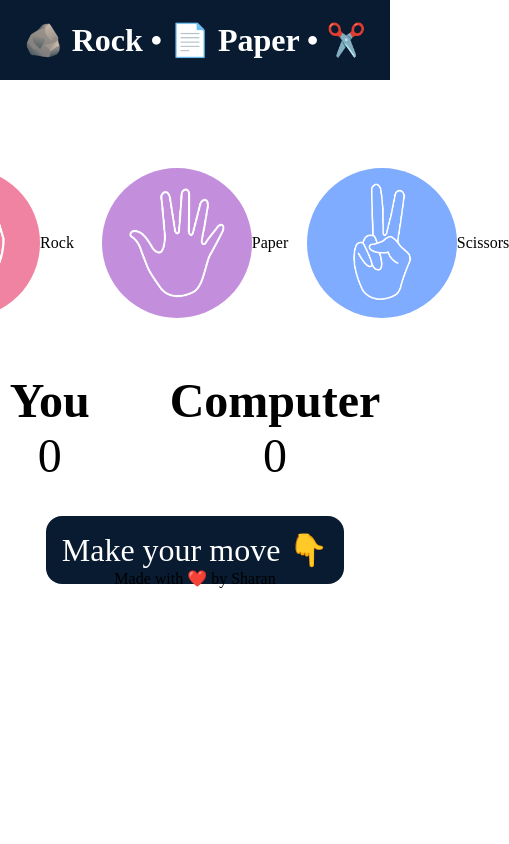
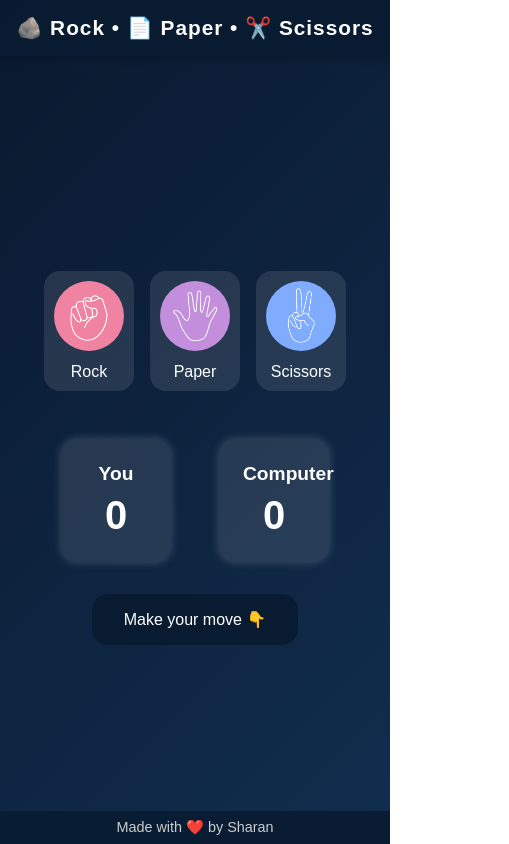
Before and after one commit to Sharanghrav-Javali/Rock-Paper-Scissors-Game.github.io, a plain HTML site: page index.html in a window 390 px wide. Shown: the whole page, 509 px wide, since content can reach past the window. Drawn offline with Linux system fonts and the light colour scheme.

Commit message:
Update style.css
Updated the file

```diff
--- a/style.css
+++ b/style.css
@@ -1,74 +1,170 @@
-*{
-    margin:0;
-    padding:0;
+/* Reset and base styles */
+* {
+  margin: 0;
+  padding: 0;
+  box-sizing: border-box;
   text-align: center;
-
+  font-family: "Poppins", sans-serif;
 }
 
-h1{
-    background-color: #081b31;
-    color:#fff;
-    height:5rem;
-    line-height: 5rem;
+body {
+  background: linear-gradient(135deg, #0a192f, #112d4e);
+  color: #fff;
+  min-height: 100vh;
+  display: flex;
+  flex-direction: column;
+  justify-content: space-between;
 }
 
-.choices{
+/* Header */
+header {
+  background-color: rgba(8, 27, 49, 0.9);
+  padding: 1rem 0;
+  box-shadow: 0 2px 10px rgba(0, 0, 0, 0.3);
+}
+
+h1 {
+  font-size: 2rem;
+  letter-spacing: 1px;
+}
+
+/* Choices Section */
+.choices {
   display: flex;
   justify-content: center;
   align-items: center;
-    gap:3rem;
-    margin-top: 5rem;
+  gap: 2rem;
+  margin-top: 3rem;
+  flex-wrap: wrap;
 }
 
-.choice{
-    height:165px;
-    width:165px;
-    border-radius:50% ;
+.choice {
+  background: rgba(255, 255, 255, 0.1);
+  border: 2px solid transparent;
+  border-radius: 1rem;
+  padding: 1rem;
+  width: 140px;
+  transition: 0.3s;
+  cursor: pointer;
+}
+
+.choice:hover {
+  border-color: #00c8ff;
+  background: rgba(255, 255, 255, 0.15);
+  transform: scale(1.05);
+}
+
+.choice img {
+  height: 100px;
+  width: 100px;
+  object-fit: cover;
+  border-radius: 50%;
+  margin-bottom: 0.5rem;
+}
+
+/* Scoreboard */
+.score-board {
   display: flex;
   justify-content: center;
   align-items: center;
+  gap: 3rem;
+  margin-top: 3rem;
+  flex-wrap: wrap;
 }
 
-.choice:hover{
-    cursor: pointer;
-    background-color:#081b31 ;
+.score {
+  background: rgba(255, 255, 255, 0.1);
+  padding: 1.5rem;
+  border-radius: 1rem;
+  width: 130px;
+  box-shadow: 0 0 10px rgba(255, 255, 255, 0.2);
 }
 
-img {
-    height:150px;
-    width:150px;
-    object-fit:cover;
-    border-radius: 50%;
+.score h2 {
+  font-size: 1.2rem;
+  margin-bottom: 0.5rem;
 }
 
-.score-board{
-    display: flex;
-    justify-content: center;
-    align-items: center;
-    font-size: 2rem;
-    margin-top: 3rem;
-    gap:5rem;
-
+#user-score, #comp-score {
+  font-size: 2.5rem;
+  font-weight: bold;
 }
 
-.score{
-    font-size: 2rem;
+/* Message Container */
+.msg-container {
+  margin-top: 2rem;
 }
 
-#user-score , #comp-score{
-    font-size: 3rem;
+#msg {
+  background-color: #081b31;
+  color: #fff;
+  font-size: 1.4rem;
+  padding: 1rem 2rem;
+  border-radius: 1rem;
+  display: inline-block;
+  transition: background-color 0.4s, transform 0.2s;
 }
 
-.msg-container{
-    margin-top: 3rem;
+#msg.animate {
+  transform: scale(1.1);
 }
 
+/* Footer */
+footer {
+  background-color: rgba(8, 27, 49, 0.9);
+  padding: 0.5rem;
+  font-size: 0.9rem;
+  color: #ccc;
+}
 
-#msg{
-    background-color: #081b31;
-    color:#fff;
-    font-size: 2rem;
-    padding:1rem;
-    display: inline;
-    border-radius: 1rem;
+/* Responsive Design */
+@media (max-width: 768px) {
+  h1 {
+    font-size: 1.6rem;
   }
+
+  .choices {
+    gap: 1.5rem;
+  }
+
+  .choice {
+    width: 110px;
+  }
+
+  .choice img {
+    height: 80px;
+    width: 80px;
+  }
+
+  #msg {
+    font-size: 1.2rem;
+  }
+
+  .score {
+    width: 110px;
+  }
+}
+
+@media (max-width: 480px) {
+  h1 {
+    font-size: 1.3rem;
+  }
+
+  .choices {
+    gap: 1rem;
+  }
+
+  .choice {
+    width: 90px;
+    padding: 0.5rem;
+  }
+
+  .choice img {
+    height: 70px;
+    width: 70px;
+  }
+
+  #msg {
+    font-size: 1rem;
+  }
+}
```
Lines whose indentation alone changed are shown as unchanged.
